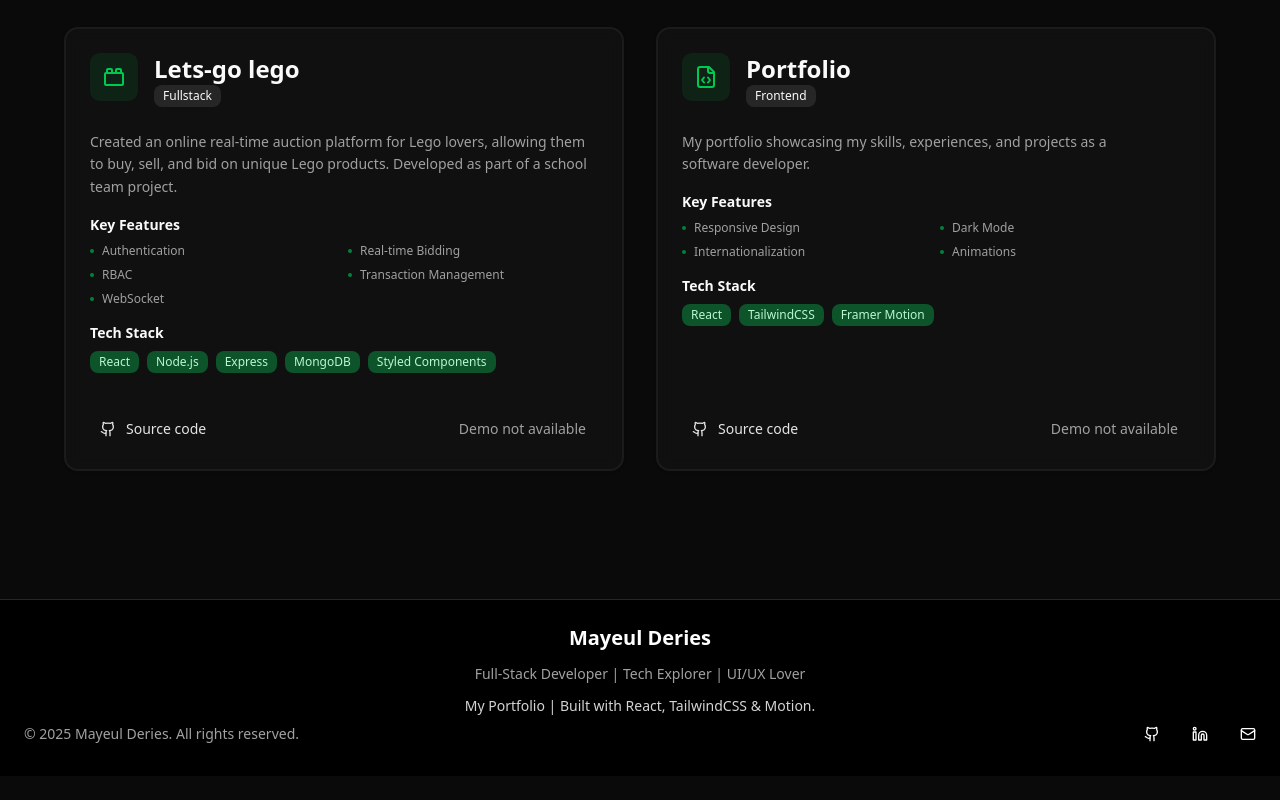
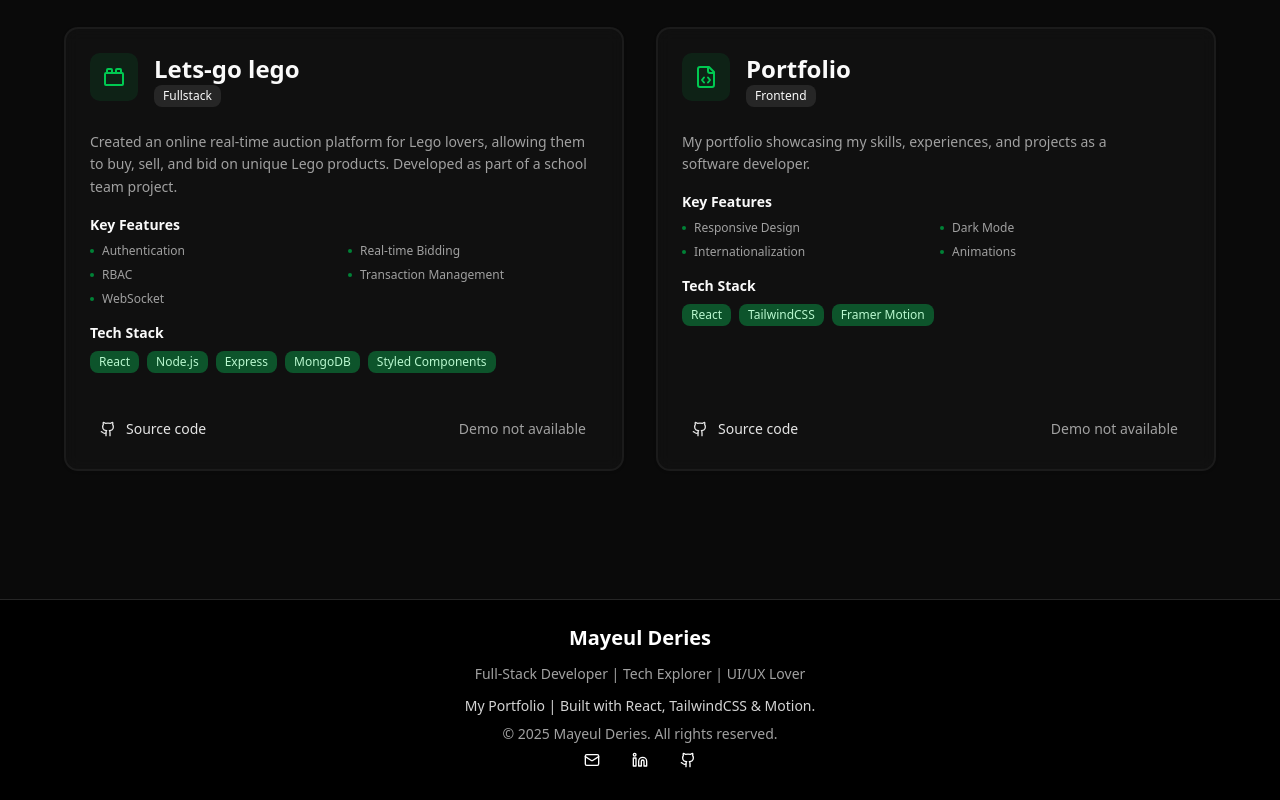
Before and after one commit to Mayeul-Deries/my-portfolio, a React (Vite) app: page / in a window 1280 px wide. Shown: the part 2932-3732 px from the top of the page. Before the commit the page ends 3708 px from the top, so only its background shows below. Built offline with nearby package versions, Linux system fonts and the light colour scheme.

Commit message:
feat: improve footer style

```diff
--- a/src/components/customs/Footer.tsx
+++ b/src/components/customs/Footer.tsx
@@ -19,19 +19,19 @@ export const Footer = () => {
             {t("footer.built_with")}
           </span>
         </div>
-        <div className="flex flex-col md:flex-row pt-2 justify-between items-center">
+        <div className="flex flex-col pt-2 justify-between items-center">
           <p className="text-sm text-gray-500 dark:text-neutral-400">
             © {currentYear} {t("footer.rights")}
           </p>
-          <div className="flex gap-8">
+          <div className="flex gap-8 md:pt-2">
             <Link
-              to="https://github.com/mayeul-deries"
+              to="mailto:mayeul.deries@gmail.com"
               target="_blank"
               rel="noopener noreferrer"
               className="mt-4 md:mt-0 text-gray-500 dark:text-white hover:text-black dark:hover:text-neutral-300 transition"
               aria-label="GitHub"
             >
-              <Github className="w-4 h-4" />
+              <Mail className="w-4 h-4" />
             </Link>
             <Link
               to="https://www.linkedin.com/in/mayeul-deries/"
@@ -43,13 +43,13 @@ export const Footer = () => {
               <Linkedin className="w-4 h-4" />
             </Link>
             <Link
-              to="mailto:tmayeul.deries@gmail.com"
+              to="https://github.com/mayeul-deries"
               target="_blank"
               rel="noopener noreferrer"
               className="mt-4 md:mt-0 text-gray-500 dark:text-white hover:text-black dark:hover:text-neutral-300 transition"
               aria-label="GitHub"
             >
-              <Mail className="w-4 h-4" />
+              <Github className="w-4 h-4" />
             </Link>
           </div>
         </div>
```
